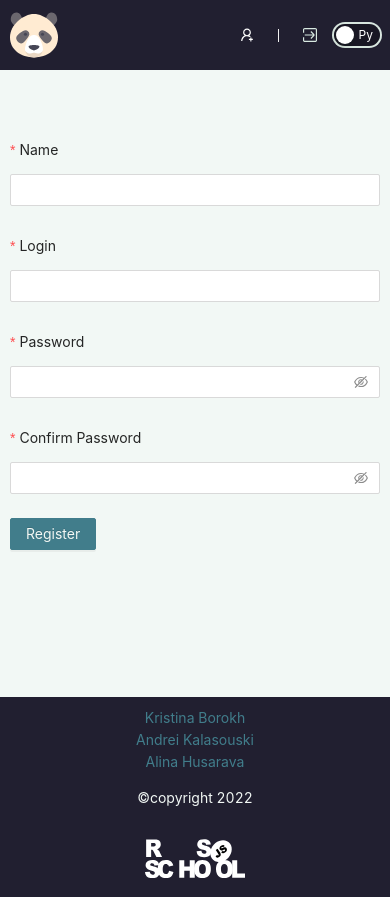
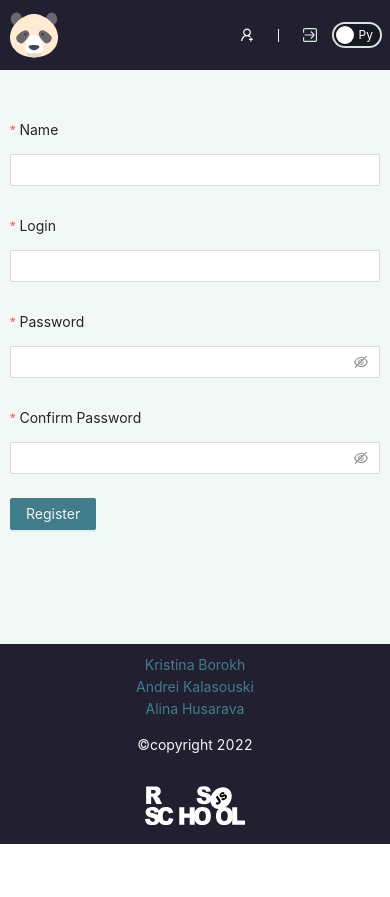
Before and after one commit to spadarynjaALINA/project-management-app, a React (Create React App) app: page /signup in a window 390 px wide. After the commit the page ends 844 px from the top, so only its background shows below. Built offline with nearby package versions, Linux system fonts and the light colour scheme.

Commit message:
fix:fix components sizes

```diff
--- a/src/App.tsx
+++ b/src/App.tsx
@@ -13,13 +13,17 @@ import { Welcome } from './pages/welcome/welcome';
 import { PrivateRoute } from './PrivateRoute';
 import { Profile } from './pages/profile/profile';
 import { Start } from './pages/start/start';
-import { useEffect } from 'react';
+import { useEffect, useState } from 'react';
 import jwtDecode, { JwtPayload } from 'jwt-decode';
 const { Content } = Layout;
 function App() {
   const navigate = useNavigate();
+  const [matches, setMatches] = useState(window.matchMedia('(max-width: 440px)').matches);
   useEffect(() => {
     const tokenCheck = () => {
+      window
+        .matchMedia('(max-width: 440px)')
+        .addEventListener('change', (e) => setMatches(e.matches));
       const token = localStorage.getItem('token') as string;
       if (token) {
         const dateNow = new Date().getTime();
@@ -39,10 +43,11 @@ function App() {
   const location = useLocation();
   const address = location.pathname.slice(9);
   const boards = location.pathname.slice(0, 7);
+  const height = matches ? '60vh' : '70vh';
   const style =
     address === '' ? { padding: '0 ', marginTop: 64 } : { padding: '0 20px', marginTop: 64 };
   const bgStyle =
-    address === '' ? { padding: '0', minHeight: '75vh' } : { padding: '24px', minHeight: '75vh' };
+    address === '' ? { padding: '0', minHeight: height } : { padding: '24px', minHeight: height };
   return (
     <Layout style={{ minHeight: '100vh' }}>
       {(location.pathname === '/' ||
--- a/src/features/modal/modal.less
+++ b/src/features/modal/modal.less
@@ -1 +1,6 @@
 @import './../../assets/less/variables.less';
+@media (max-width: 575px){
+	.ant-form .ant-form-item .ant-form-item-control {
+    flex: 0 0 100%;
+     max-width:calc(100% - 20px) ;}
+}
--- a/src/features/modal/modal.tsx
+++ b/src/features/modal/modal.tsx
@@ -15,7 +15,7 @@ import { useAppDispatch, useAppSelector } from '../../hooks';
 import jwt_decode from 'jwt-decode';
 import { IAuth } from '../sign-in/signInSlice';
 import { useNavigate } from 'react-router-dom';
-
+import './modal.less';
 export const CustomModal: React.FC<{
   open: boolean;
   cancel: () => void;
--- a/src/features/sign-in/sign-in.less
+++ b/src/features/sign-in/sign-in.less
@@ -6,18 +6,18 @@
     display: flex;
 width: fit-content;
 				#basic, #register {
-					width:650px;
+					 width:650px;
 
 				}
 }
 @media screen and (max-width: 800px){
 	.user-wrap {
 
-    padding: 70px 10px;
+    padding: 50px 10px;
 
 width: 100%;
 				#basic, #register {
-
+width: 100%;
 				}
 }
 }
```
Also changed, not shown: public/logo192.png, public/logo512.png.
